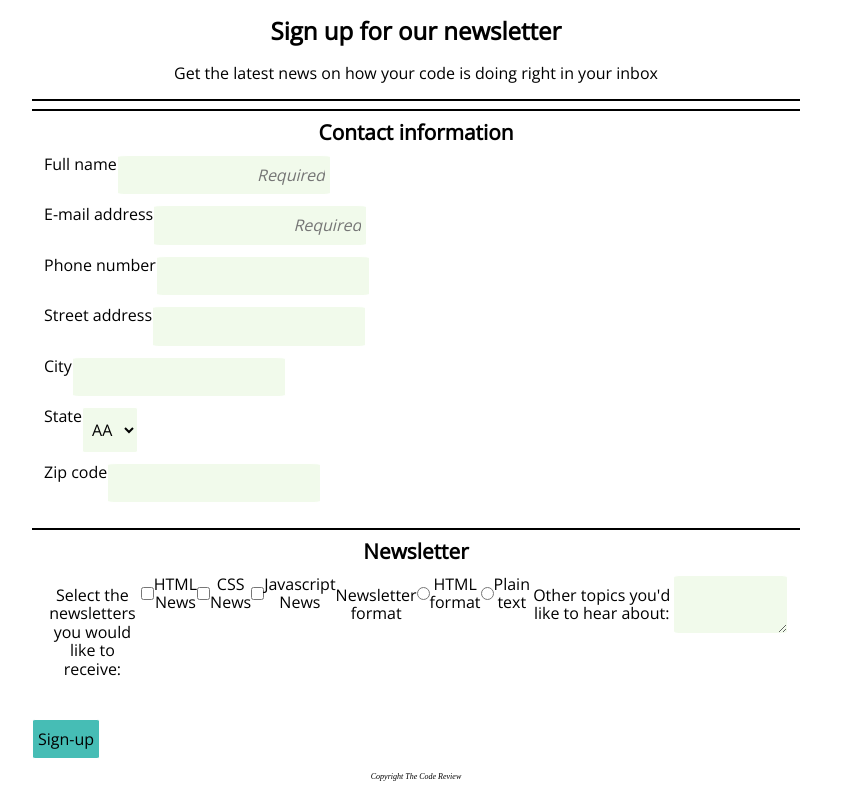
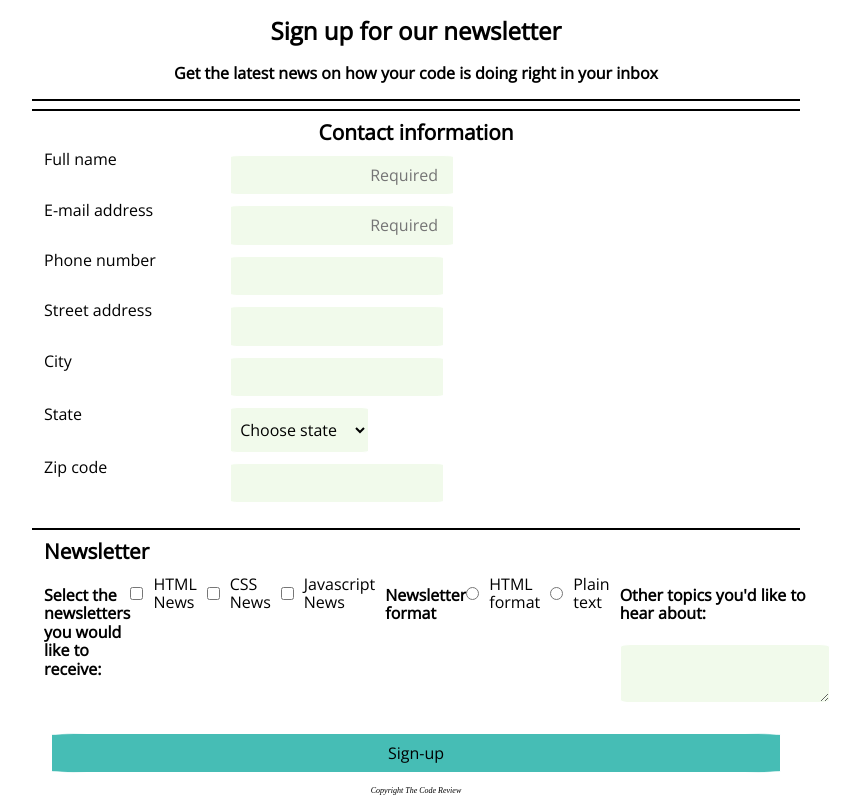
Before and after one commit to frontwebdev9/3, a plain HTML site: page index.html in a window 1280 px wide. Shown: the part 56-859 px from the top of the page, without its empty margins (224-1084 px from the left). Drawn offline with nearby package versions, Linux system fonts and the light colour scheme.

Commit message:
styling form

```diff
--- a/css/style.css
+++ b/css/style.css
@@ -22,6 +22,9 @@ header {
 h1 {
 	margin: 0 auto;
 }
+p {
+	font-weight: bold;
+}
 fieldset {
 	border:none;
 	margin: 10px 0;
@@ -42,17 +45,27 @@ textarea {
 footer p {
 	font: italic 0.5em darkgrey;
 }
-label {
-	margin: 5px 0;
-}
-input:focus {
+input:focus,
+textarea:focus {
 	background-color:#fcfadc;
 }
 input[type="submit"]{
 	background-color: #46bdb5;
+	width: 95%;
 }
 hr {
 	border: 1px solid;
+}
+option {
+	font-size: .5em;
+	color: red;
+	opacity:5;
+}
+.flex-pair label {
+	margin: 5px 0;
+}
+.flex-check label {
+	margin: 5px 10px;
 }
 .contact-info label{
 	text-align: left;
@@ -61,17 +74,25 @@ hr {
 		display: flex;
 		flex-direction: column;
 	}
-:required {
-		font-style: italic;
-		opacity: 2;
-		text-align: right;
+.flex-check {
+	display: flex;
+}
+.interests {
+	display: flex;
+	flex-direction: column;
 }
 .form-type {
 	display: flex;
 	align-items: flex-start;
 }
+
 #zipcode {
 max-width: 50%;
+}
+
+:required {
+	text-align: right;
+	padding-right: 15px;
 }
 
 
@@ -79,5 +100,17 @@ max-width: 50%;
 	.flex-pair {
 		flex-direction: row;
 	}
+	.contact-info .flex-pair {
+		flex-grow:1;
+		flex-basis:75%;
+	}
+	.contact-info label {
+  flex-basis: 25%;
+  height: 50px;
+  margin: auto 0;
+}
+.form-type {
+	text-align: left;
+}
 
 }
--- a/index.html
+++ b/index.html
@@ -50,7 +50,8 @@
 
             <div class="flex-pair">
               <label for="state">State</label>
-              <select id="state" name="user_state">
+              <select id="state" name="user_state" required placeholder="Choose state">
+                    <option value="cs">Choose state</option>
                     <option value="aa">AA</option>
                     <option value="bb">BB</option>
                     <option value="cc">CC</option>
@@ -68,35 +69,35 @@
         <fieldset class="form-type">
             <legend>Newsletter</legend>
             <p>Select the newsletters you would like to receive:</p>
-            <div class="flex-pair">
+            <div class="flex-check">
               <input type="checkbox" id="selection1" name="user-selection">
               <label for="selection1">HTML News</label>
             </div>
-            <div class="flex-pair">
+            <div class="flex-check">
               <input type="checkbox" id="selection2" name="user_selection">
               <label for="selection2">CSS News</label>
             </div>
-            <div class="flex-pair">
+            <div class="flex-check">
               <input type="checkbox" id="selection3" name="user_selection">
               <label for="selection3">Javascript News</label>
             </div>
             <p>Newsletter format</p>
-            <div class="flex-pair">
+            <div class="flex-check">
               <input type="radio" id="html" name="user_choice">
               <label for="html">HTML format</label>
             </div>
-            <div class="flex-pair">
+            <div class="flex-check">
               <input type="radio" id="doc" name="user_choice">
               <label for="doc">Plain text</label>
             </div>
 
-            <div class="flex-pair">
+            <div class="interests">
               <p>Other topics you'd like to hear about:</p>
               <textarea id="interests" name="user_interests"></textarea>
             </div>
         </fieldset>
 
-        <div class="flex-pair">
+        <div class="button">
           <input class="btn default" type="submit" value="Sign-up">
         </div>
     </form>
```
